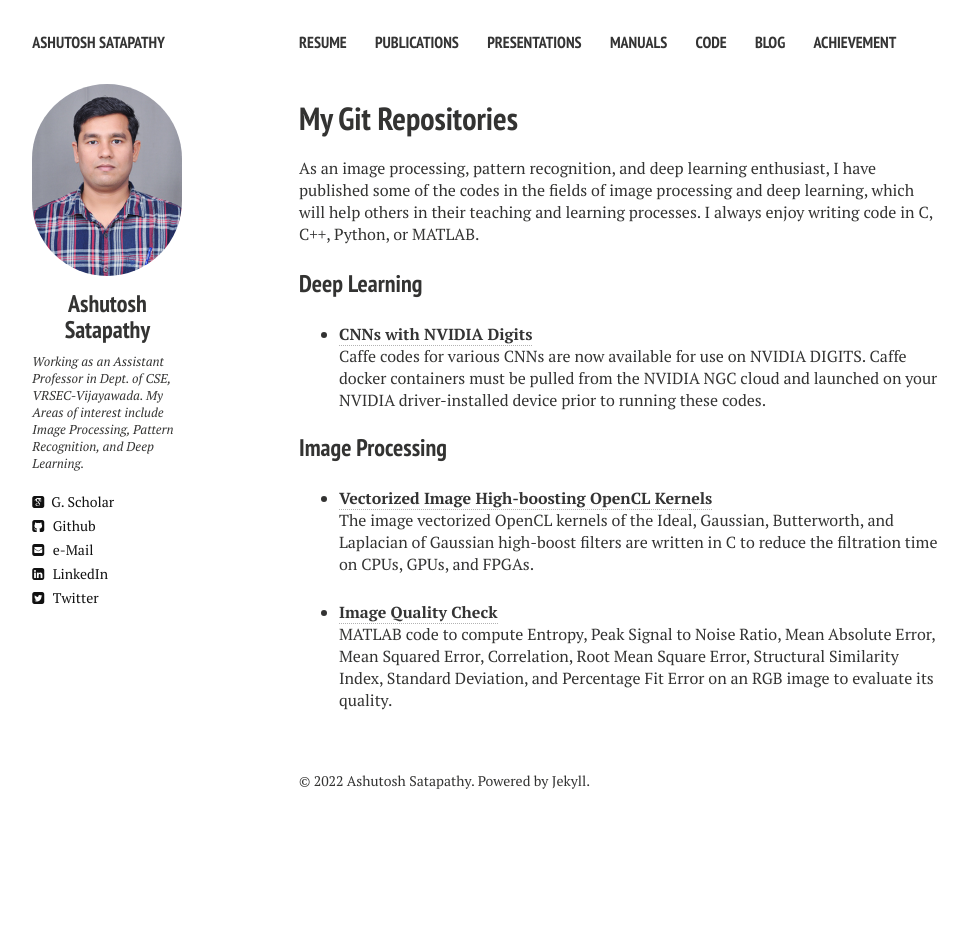
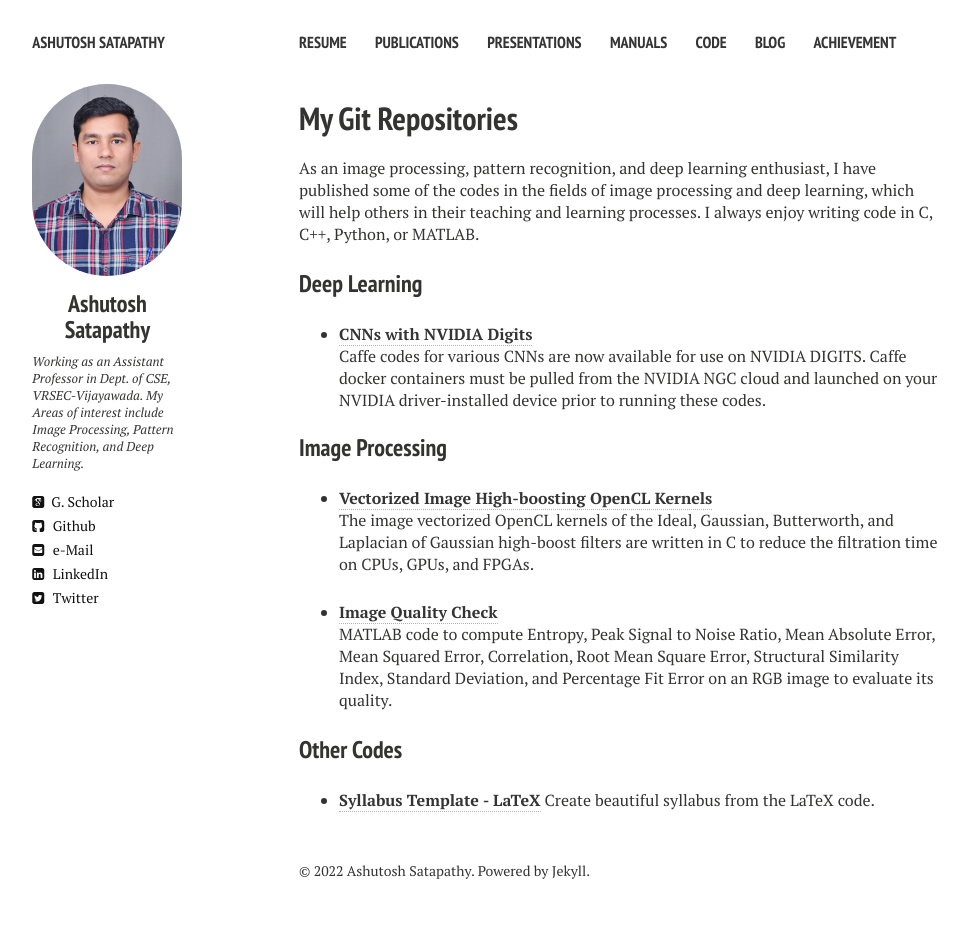
Before and after one commit to ashutoshsatapathy1990/ashutoshsatapathy1990.github.io, a Jekyll site: the page built from code.md, in a window 1280 px wide. Shown: the whole page, without its empty margins (21-989 px from the left). Built offline with Jekyll 4.4.1, drawn with Linux system fonts in a browser that asks for light colours; nearby versions of some CDN libraries; before the commit the page ends 900 px from its top, so only the background shows below that.

Commit message:
Update code.md

```diff
--- a/code.md
+++ b/code.md
@@ -21,3 +21,8 @@ The image vectorized OpenCL kernels of the Ideal, Gaussian, Butterworth, and Lap
 
 * [**Image Quality Check**](https://github.com/ashutoshsatapathy1990/Image-Performance-Metrics)<br>
 MATLAB code to compute Entropy, Peak Signal to Noise Ratio, Mean Absolute Error, Mean Squared Error, Correlation, Root Mean Square Error, Structural Similarity Index, Standard Deviation, and Percentage Fit Error on an RGB image to evaluate its quality.
+
+### Other Codes
+
+* [**Syllabus Template - LaTeX**](https://github.com/ashutoshsatapathy1990/syllabus-template-LaTeX)
+Create beautiful syllabus from the LaTeX code.
```
